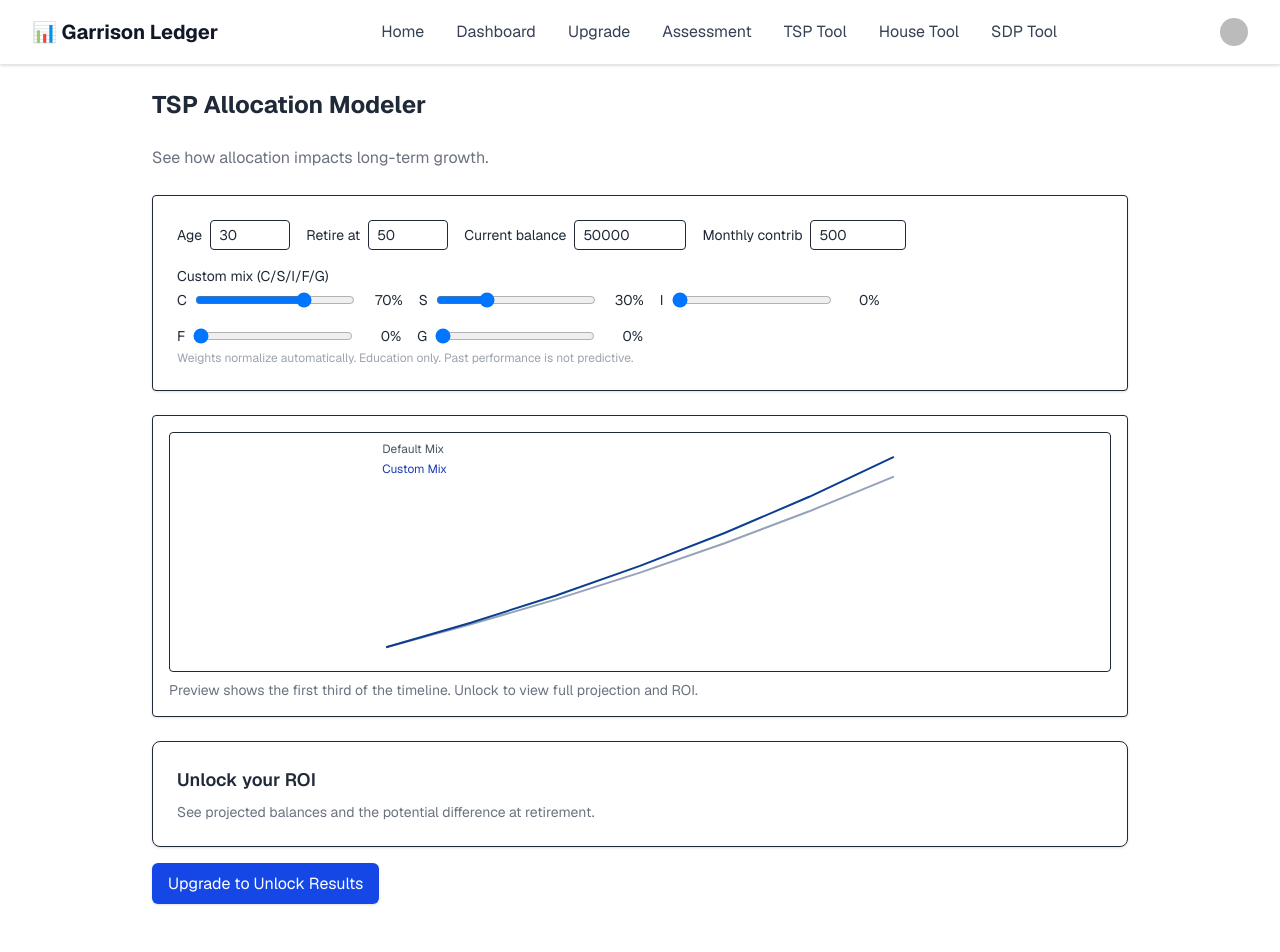
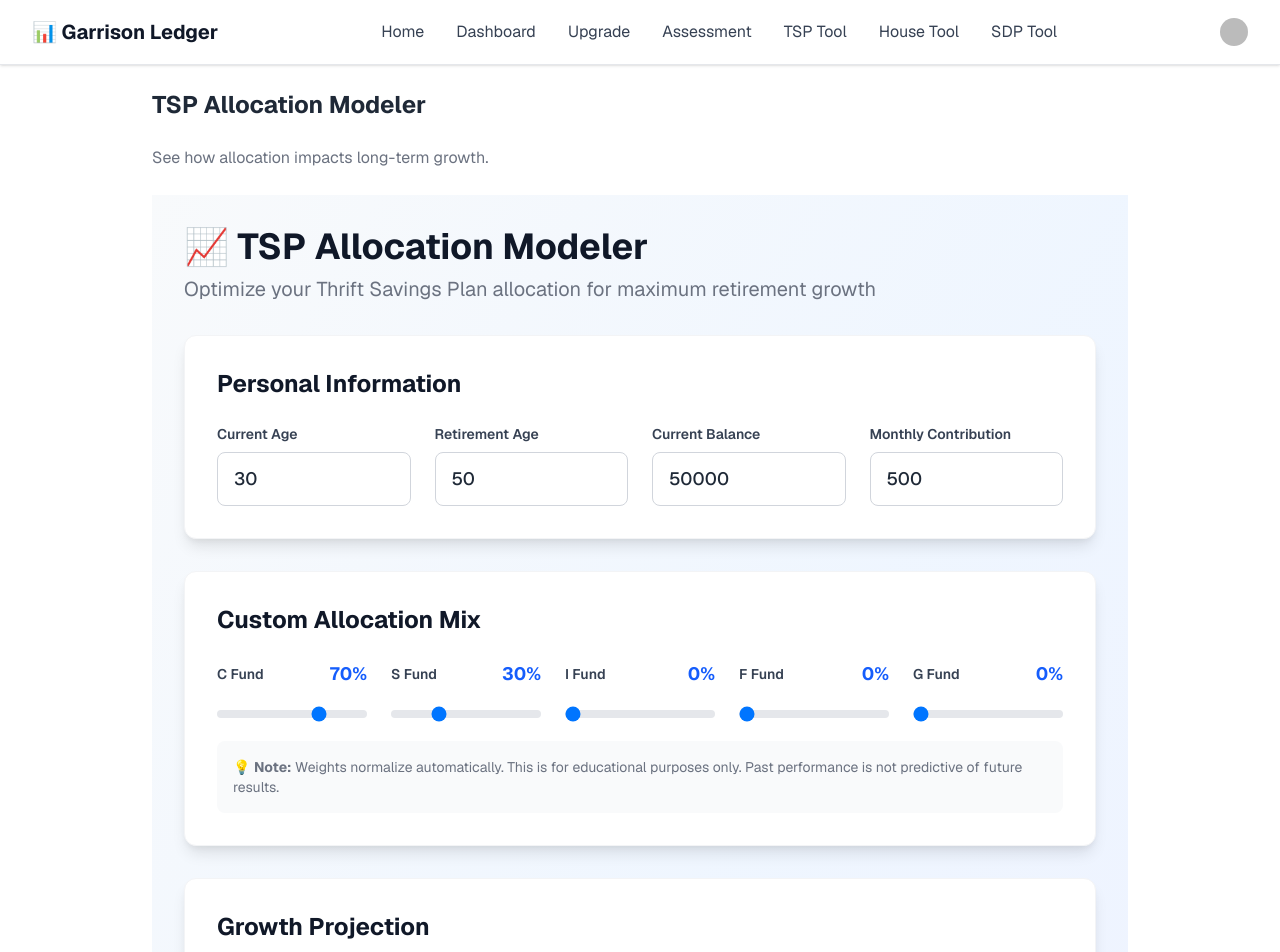
Before and after one commit to slimmugnai-oss/garrison-ledger, a Next.js app: page /dashboard/tools/tsp-modeler in a window 1280 px wide. Shown: the top 952 px of the page. Before the commit the page ends 928 px from the top, so only its background shows below. Built offline with nearby package versions, Linux system fonts and the light colour scheme; no server answers; sample sign-in values are in the browser's storage; some icons are missing.

Commit message:
Fix visual contrast issues: upgrade page, payment buttons, and TSP modeler redesign

```diff
--- a/app/components/PaymentButton.tsx
+++ b/app/components/PaymentButton.tsx
@@ -51,7 +51,7 @@ export default function PaymentButton({
     <button
       onClick={handleCheckout}
       disabled={loading}
-      className={`bg-blue-600 text-white px-6 py-3 rounded-lg hover:bg-blue-700 disabled:opacity-50 disabled:cursor-not-allowed transition-colors ${className}`}
+      className={`bg-blue-600 text-white px-6 py-3 rounded-lg hover:bg-blue-700 disabled:opacity-50 disabled:cursor-not-allowed transition-colors font-semibold text-lg shadow-lg hover:shadow-xl ${className}`}
     >
       {loading ? 'Processing...' : buttonText}
     </button>
--- a/app/components/tools/TspModeler.tsx
+++ b/app/components/tools/TspModeler.tsx
@@ -112,115 +112,145 @@ export default function TspModeler() {
   const diff = endB - endA;
 
   return (
-    <div className="space-y-6">
-      <div className="rounded border bg-white p-6 shadow-sm">
-        <div className="flex flex-wrap gap-4">
-          <label className="text-sm">
-            Age
+    <div className="min-h-screen bg-gradient-to-br from-slate-50 via-blue-50 to-indigo-50">
+      <div className="max-w-6xl mx-auto px-4 sm:px-6 lg:px-8 py-8">
+        <div className="mb-8">
+          <h1 className="text-4xl font-bold text-gray-900 mb-2">📈 TSP Allocation Modeler</h1>
+          <p className="text-xl text-gray-600">Optimize your Thrift Savings Plan allocation for maximum retirement growth</p>
+        </div>
+
+        <div className="space-y-8">
+          <div className="bg-white rounded-xl shadow-lg p-8 border border-gray-100">
+            <h2 className="text-2xl font-bold text-gray-900 mb-6">Personal Information</h2>
+            <div className="grid grid-cols-1 md:grid-cols-2 lg:grid-cols-4 gap-6">
+              <div className="space-y-2">
+                <label className="block text-sm font-semibold text-gray-700">Current Age</label>
                 <input
                   type="number"
-              className="ml-2 w-20 border rounded px-2 py-1"
+                  className="w-full px-4 py-3 border border-gray-300 rounded-lg focus:ring-2 focus:ring-blue-500 focus:border-blue-500 transition-colors text-lg font-medium"
                   value={age}
                   onChange={e => setAge(Number(e.target.value))}
                 />
-          </label>
-          <label className="text-sm">
-            Retire at
+              </div>
+              <div className="space-y-2">
+                <label className="block text-sm font-semibold text-gray-700">Retirement Age</label>
                 <input
                   type="number"
-              className="ml-2 w-20 border rounded px-2 py-1"
+                  className="w-full px-4 py-3 border border-gray-300 rounded-lg focus:ring-2 focus:ring-blue-500 focus:border-blue-500 transition-colors text-lg font-medium"
                   value={ret}
                   onChange={e => setRet(Number(e.target.value))}
                 />
-          </label>
-          <label className="text-sm">
-            Current balance
+              </div>
+              <div className="space-y-2">
+                <label className="block text-sm font-semibold text-gray-700">Current Balance</label>
                 <input
                   type="number"
-              className="ml-2 w-28 border rounded px-2 py-1"
+                  className="w-full px-4 py-3 border border-gray-300 rounded-lg focus:ring-2 focus:ring-blue-500 focus:border-blue-500 transition-colors text-lg font-medium"
                   value={bal}
                   onChange={e => setBal(Number(e.target.value))}
                 />
-          </label>
-          <label className="text-sm">
-            Monthly contrib
+              </div>
+              <div className="space-y-2">
+                <label className="block text-sm font-semibold text-gray-700">Monthly Contribution</label>
                 <input
                   type="number"
-              className="ml-2 w-24 border rounded px-2 py-1"
+                  className="w-full px-4 py-3 border border-gray-300 rounded-lg focus:ring-2 focus:ring-blue-500 focus:border-blue-500 transition-colors text-lg font-medium"
                   value={cont}
                   onChange={e => setCont(Number(e.target.value))}
                 />
-          </label>
-        </div>
-
-        <div className="mt-4">
-          <div className="text-sm mb-1">Custom mix (C/S/I/F/G)</div>
-          <div className="flex flex-wrap gap-4">
-            <Range label="C" v={wC} set={setWC} />
-            <Range label="S" v={wS} set={setWS} />
-            <Range label="I" v={wI} set={setWI} />
-            <Range label="F" v={wF} set={setWF} />
-            <Range label="G" v={wG} set={setWG} />
-          </div>
-          <div className="text-xs text-gray-500 mt-1">
-            Weights normalize automatically. Education only. Past performance is not predictive.
               </div>
             </div>
           </div>
 
-      <div className="rounded border bg-white p-4 shadow-sm">
+          <div className="bg-white rounded-xl shadow-lg p-8 border border-gray-100">
+            <h2 className="text-2xl font-bold text-gray-900 mb-6">Custom Allocation Mix</h2>
+            <div className="grid grid-cols-1 md:grid-cols-2 lg:grid-cols-5 gap-6">
+              <Range label="C Fund" v={wC} set={setWC} />
+              <Range label="S Fund" v={wS} set={setWS} />
+              <Range label="I Fund" v={wI} set={setWI} />
+              <Range label="F Fund" v={wF} set={setWF} />
+              <Range label="G Fund" v={wG} set={setWG} />
+            </div>
+            <div className="text-sm text-gray-600 p-4 bg-gray-50 rounded-lg mt-4">
+              💡 <strong>Note:</strong> Weights normalize automatically. This is for educational purposes only. Past performance is not predictive of future results.
+            </div>
+          </div>
+
+          <div className="bg-white rounded-xl shadow-lg p-8 border border-gray-100">
+            <h2 className="text-2xl font-bold text-gray-900 mb-6">Growth Projection</h2>
             <Chart seriesA={Atrim} seriesB={Btrim} />
             {!isPremium && (
-          <div className="mt-2 text-sm text-gray-600">
-            Preview shows the first third of the timeline. Unlock to view full projection and ROI.
+              <div className="mt-4 p-4 bg-blue-50 rounded-lg border border-blue-200">
+                <p className="text-blue-800 font-medium">
+                  📊 Preview shows the first third of the timeline. Unlock to view full projection and ROI analysis.
+                </p>
               </div>
             )}
           </div>
 
           <PremiumGate
             placeholder={
-          <div>
-            <div className="text-lg font-semibold mb-2">Unlock your ROI</div>
-            <p className="text-sm text-gray-600">
-              See projected balances and the potential difference at retirement.
+              <div className="bg-white rounded-xl shadow-lg p-8 border border-gray-100">
+                <div className="text-center">
+                  <div className="text-6xl mb-4">🔒</div>
+                  <h3 className="text-2xl font-bold text-gray-900 mb-2">Unlock ROI Analysis</h3>
+                  <p className="text-lg text-gray-600 mb-6">
+                    See projected balances and the potential difference at retirement with detailed breakdowns.
                   </p>
+                  <div className="bg-gradient-to-r from-blue-600 to-indigo-600 text-white px-6 py-3 rounded-lg font-semibold inline-block">
+                    Upgrade to Premium
+                  </div>
+                </div>
               </div>
             }
           >
-        <div className="rounded border bg-white p-6 shadow-sm">
-          <div className="text-lg font-semibold mb-2">Projected balances</div>
-          <div className="text-sm">
-            Default mix: <span className="font-semibold">{fmt(endA)}</span>
+            <div className="bg-white rounded-xl shadow-lg p-8 border border-gray-100">
+              <h2 className="text-2xl font-bold text-gray-900 mb-6">Retirement Projection Results</h2>
+              <div className="grid grid-cols-1 md:grid-cols-2 gap-6 mb-6">
+                <div className="p-6 bg-gray-50 rounded-lg border border-gray-200">
+                  <h3 className="text-lg font-semibold text-gray-800 mb-2">Default Mix (L2050)</h3>
+                  <p className="text-3xl font-bold text-gray-900">{fmt(endA)}</p>
                 </div>
-          <div className="text-sm">
-            Custom mix: <span className="font-semibold">{fmt(endB)}</span>
+                <div className="p-6 bg-blue-50 rounded-lg border border-blue-200">
+                  <h3 className="text-lg font-semibold text-blue-800 mb-2">Custom Mix</h3>
+                  <p className="text-3xl font-bold text-blue-900">{fmt(endB)}</p>
                 </div>
-          <div className="text-xl font-bold mt-2">
-            Potential difference:
-            <span className="text-green-700 ml-2">{fmt(diff)}</span>
               </div>
-          <div className="text-xs text-gray-500 mt-1">
-            Illustrative only (proxy returns). Past performance is not predictive.
+              <div className={`p-6 rounded-lg border-2 ${diff >= 0 ? 'bg-green-50 border-green-200' : 'bg-red-50 border-red-200'}`}>
+                <div className={`text-3xl font-bold mb-2 ${diff >= 0 ? 'text-green-700' : 'text-red-700'}`}>
+                  {diff >= 0 ? '💰 Potential Gain' : '📉 Potential Loss'}
+                </div>
+                <div className={`text-4xl font-bold mb-4 ${diff >= 0 ? 'text-green-600' : 'text-red-600'}`}>
+                  {diff >= 0 ? '+' : ''}{fmt(diff)}
+                </div>
+                <div className="text-sm text-gray-600">
+                  <strong>Note:</strong> This is for educational purposes only. Past performance is not predictive of future results.
+                  Consider factors like your risk tolerance, time horizon, and other retirement accounts when making allocation decisions.
+                </div>
               </div>
             </div>
           </PremiumGate>
+        </div>
+      </div>
     </div>
   );
 }
 
 function Range({ label, v, set }: { label: string; v: number; set: (n: number) => void }) {
   return (
-    <label className="text-sm inline-flex items-center gap-2">
-      {label}
+    <div className="space-y-3">
+      <div className="flex justify-between items-center">
+        <label className="text-sm font-semibold text-gray-700">{label}</label>
+        <span className="text-lg font-bold text-blue-600">{v}%</span>
+      </div>
       <input
         type="range"
         min={0}
         max={100}
         value={v}
         onChange={e => set(Number(e.target.value))}
-        className="w-40"
+        className="w-full h-2 bg-gray-200 rounded-lg appearance-none cursor-pointer slider"
       />
-      <span className="w-10 text-right">{v}%</span>
-    </label>
+    </div>
   );
 }
```
Also changed, not shown: app/dashboard/upgrade/page.tsx (+16 -16 lines). Lines whose indentation alone changed are shown as unchanged.
